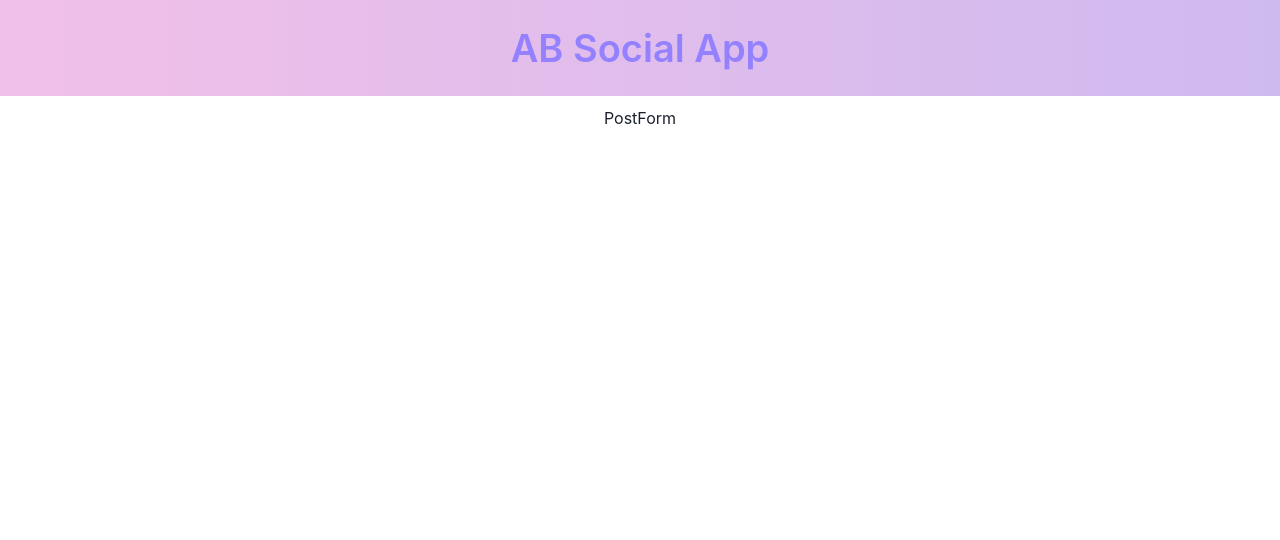
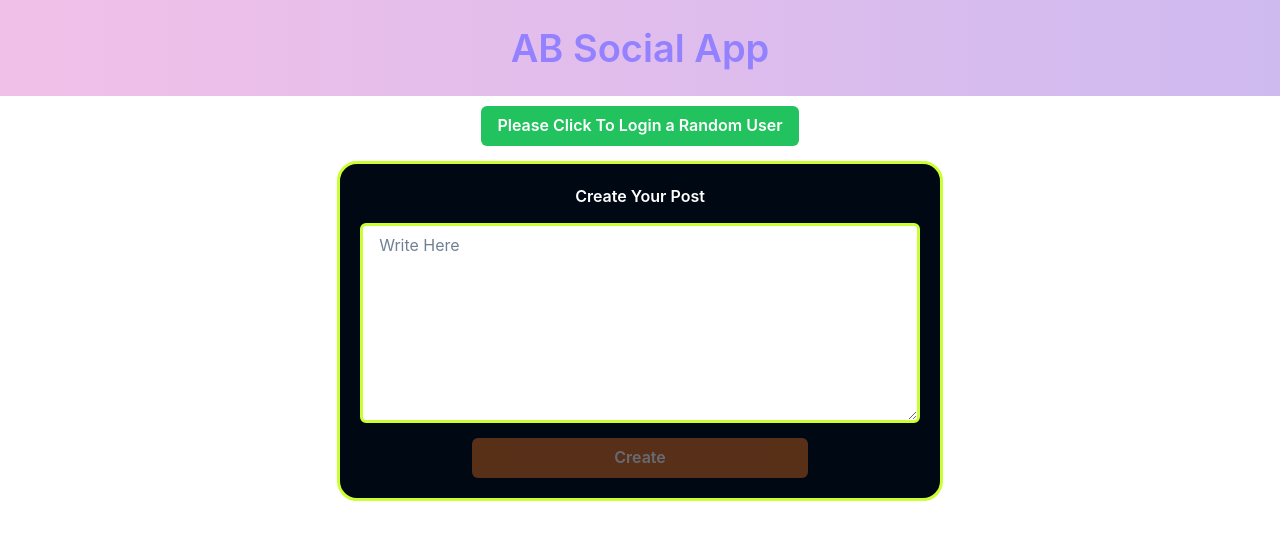
Before and after one commit to R-Yaduvanshi/absocialapp, a React (Create React App) app in the folder frontend/: page /post in a window 1280 px wide. Shown: the top 540 px of the page. Built offline with nearby package versions, Linux system fonts and the light colour scheme; no server answers.

Commit message:
Post form created

```diff
--- a/frontend/src/App.js
+++ b/frontend/src/App.js
@@ -1,6 +1,5 @@
 import "./App.css";
 import Navbar from "./components/Navbar";
-import UserForm from "./components/UserForm";
 import AllRoutes from "./routes/AllRoutes";
 
 function App() {
--- a/frontend/src/components/PostForm.jsx
+++ b/frontend/src/components/PostForm.jsx
@@ -1,14 +1,73 @@
-import { Box } from "@chakra-ui/react";
+import {
+  Box,
+  Button,
+  Container,
+  Flex,
+  Text,
+  Textarea,
+  useToast,
+} from "@chakra-ui/react";
 import React, { useEffect, useState } from "react";
 import { useDispatch, useSelector } from "react-redux";
 import { getRandomIndex } from "../utils/randomIndex";
-import { getAllUsers } from "../redux/action";
+import { getAllUsers, getRandomUser } from "../redux/action";
 
 const PostForm = () => {
-  const [randomUser, setRandomUser] = useState({});
   const { allUsers } = useSelector((store) => store);
+  const [flag, setFlag] = useState(false);
+  const [buttonFlag, setButtonFlag] = useState(false);
+  const [content, setContent] = useState("");
+  const dispatch = useDispatch();
+  const toast = useToast();
 
-  const dispatch = useDispatch();
+  const { currentUser } = useSelector((store) => store);
+  // console.log(!currentUser);
+  const handleRandomLogin = () => {
+    setFlag(!flag);
+    toast({
+      title: "User Fetch",
+      description: "You Logged in Successfully",
+      status: "success",
+      duration: 8000,
+      isClosable: true,
+      position: "top",
+    });
+    setButtonFlag(true);
+  };
+
+  const handleCreatePost = () => {
+    if (content.length == 0) {
+      return toast({
+        title: "Content cannot be blank",
+        status: "error",
+        duration: 9000,
+        isClosable: true,
+        position: "top",
+      });
+    }
+    if (content.length > 300) {
+      return toast({
+        title: "Content should be less than 301 words",
+        status: "error",
+        duration: 9000,
+        isClosable: true,
+        position: "top",
+      });
+    }
+    const payload = {
+      user_id: currentUser._id,
+      content: content,
+    };
+    console.log(payload);
+    toast({
+      title: "Post Created",
+      description: "Yoy have created your Post.",
+      status: "success",
+      duration: 9000,
+      isClosable: true,
+      position: "top",
+    });
+  };
 
   useEffect(() => {
     if (allUsers.length == 0) {
@@ -26,14 +85,52 @@ const PostForm = () => {
     }
     if (index !== null) {
       let payload = allUsers[index];
-      setRandomUser(payload);
+      dispatch(getRandomUser(payload));
     }
-  }, []);
+  }, [flag]);
 
-  console.log(randomUser);
   return (
     <Box p="10px" minHeight={"88vh"}>
-      PostForm
+      <Flex justifyContent={"center"}>
+        <Button colorScheme={"whatsapp"} onClick={handleRandomLogin}>
+          Please Click To Login a Random User
+        </Button>
+      </Flex>
+      <Container
+        mt="15px"
+        border={"3px solid #ccff33"}
+        p="20px"
+        bgColor={"#000814"}
+        borderRadius={"20px"}
+      >
+        <Text
+          fontSize={"16px"}
+          fontWeight={"600"}
+          textAlign={"center"}
+          color={"#ffffff"}
+        >
+          Create Your Post
+        </Text>
+        <Textarea
+          placeholder="Write Here"
+          mt="15px"
+          bgColor={"#ffffff"}
+          minH={"25vh"}
+          border={"3px solid #ccff33"}
+          value={content}
+          onChange={(e) => setContent(e.target.value)}
+        />
+        <Flex justifyContent={"center"} mt={"15px"}>
+          <Button
+            w="60%"
+            colorScheme="orange"
+            isDisabled={buttonFlag ? false : true}
+            onClick={handleCreatePost}
+          >
+            Create
+          </Button>
+        </Flex>
+      </Container>
     </Box>
   );
 };
--- a/frontend/src/redux/action.js
+++ b/frontend/src/redux/action.js
@@ -59,3 +59,9 @@ export const deleteUser = (id) => async (dispatch) => {
     return "FAILED";
   }
 };
+
+// <============================ Set Random Action <==========================================>
+
+export const getRandomUser = (payload) => async (dispatch) => {
+  await dispatch({ type: types.RANDOM_USER_SUCCESS, payload: payload });
+};
--- a/frontend/src/redux/action.types.js
+++ b/frontend/src/redux/action.types.js
@@ -13,3 +13,5 @@ export const EDIT_USER_FAILURE = "EDIT_USER_FAILURE";
 export const DELETE_USER_REQUEST = "DELETE_USER_REQUEST";
 export const DELETE_USER_SUCCESS = "DELETE_USER_SUCCESS";
 export const DELETE_USER_FAILURE = "DELETE_USER_FAILURE";
+
+export const RANDOM_USER_SUCCESS = "RANDOM_USER_SUCCESS";
--- a/frontend/src/redux/reducer.js
+++ b/frontend/src/redux/reducer.js
@@ -88,6 +88,14 @@ export const reducer = (oldState = initialState, { type, payload }) => {
         isError: true,
       };
 
+    // <============================ Random User Reducer <==========================================>
+
+    case types.RANDOM_USER_SUCCESS:
+      return {
+        ...oldState,
+        isLoading: false,
+        currentUser: payload,
+      };
     default:
       return oldState;
   }
```
